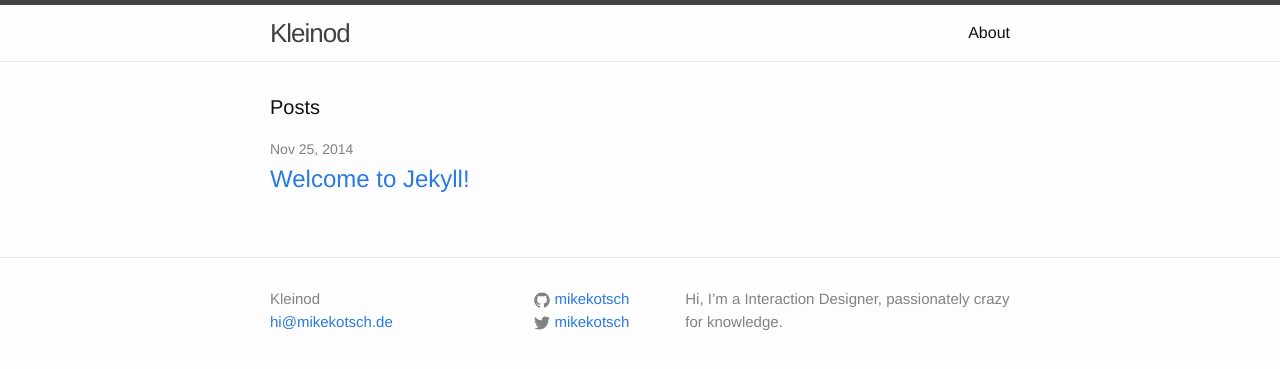
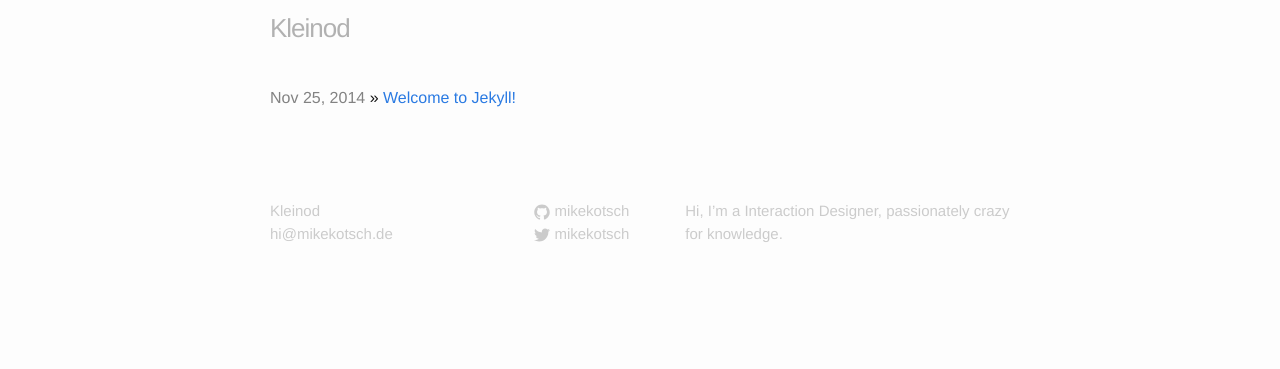
Before and after one commit to mikekotsch/mikekotsch.github.io, a Jekyll site: the page built from index.html, in a window 1280 px wide. Shown: the top 369 px of the page. Built offline with Jekyll 4.4.1, drawn with Linux system fonts in a browser that asks for light colours.

Commit message:
Finished personalisation

```diff
--- a/_includes/header.html
+++ b/_includes/header.html
@@ -16,7 +16,7 @@
       <div class="trigger">
         {% for page in site.pages %}
           {% if page.title %}
-          <a class="page-link" href="{{ page.url | prepend: site.baseurl }}">{{ page.title }}</a>
+          <!-- <a class="page-link" href="{{ page.url | prepend: site.baseurl }}">{{ page.title }}</a> -->
           {% endif %}
         {% endfor %}
       </div>
--- a/_sass/_layout.scss
+++ b/_sass/_layout.scss
@@ -2,12 +2,15 @@
  * Site header
  */
 .site-header {
-    border-top: 5px solid $grey-color-dark;
-    border-bottom: 1px solid $grey-color-light;
+    //border-top: 5px solid $grey-color-dark;
+    //border-bottom: 1px solid $grey-color-light;
     min-height: 56px;
 
     // Positioning context for the mobile navigation icon
     position: relative;
+
+    opacity: 0.4;
+    filter: alpha(opacity=40);
 }
 
 .site-title {
@@ -92,8 +95,15 @@
  * Site footer
  */
 .site-footer {
-    border-top: 1px solid $grey-color-light;
+    // border-top: 1px solid $grey-color-light;
     padding: $spacing-unit 0;
+
+    opacity: 0.4;
+    filter: alpha(opacity=40);
+}
+
+.site-footer a {
+    color: $grey-color;
 }
 
 .footer-heading {
@@ -179,13 +189,13 @@
 }
 
 .post-meta {
-    font-size: $small-font-size;
+    //font-size: $small-font-size;
     color: $grey-color;
 }
 
 .post-link {
-    display: block;
-    font-size: 24px;
+    //display: block;
+    //font-size: 24px;
 }
 
 
--- a/index.html
+++ b/index.html
@@ -4,16 +4,12 @@
 
 <div class="home">
 
-  <h1 class="page-heading">Posts</h1>
+  <!-- <h1 class="page-heading">Posts</h1> -->
 
   <ul class="post-list">
     {% for post in site.posts %}
       <li>
-        <span class="post-meta">{{ post.date | date: "%b %-d, %Y" }}</span>
-
-        <h2>
-          <a class="post-link" href="{{ post.url | prepend: site.baseurl }}">{{ post.title }}</a>
-        </h2>
+        <span class="post-meta">{{ post.date | date: "%b %-d, %Y" }}</span> » <a class="post-link" href="{{ post.url | prepend: site.baseurl }}">{{ post.title }}</a>
       </li>
     {% endfor %}
   </ul>
```
Also changed, not shown: about.md (+1 -5 lines).
